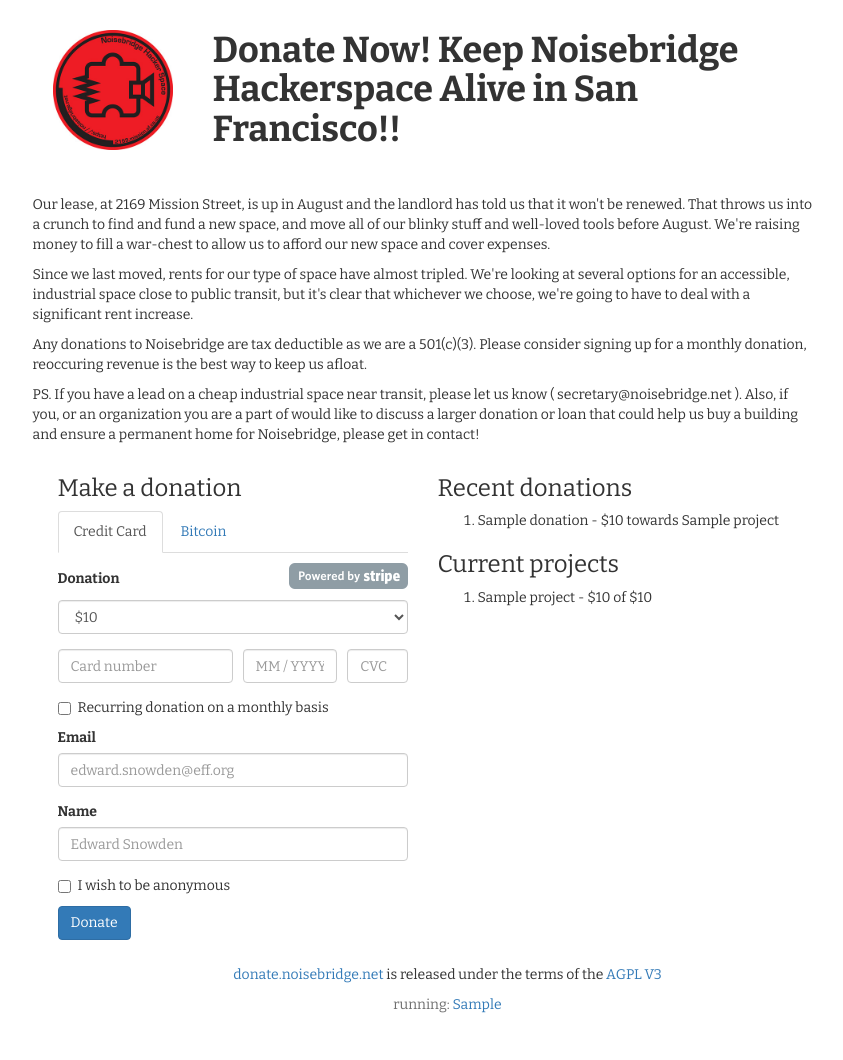
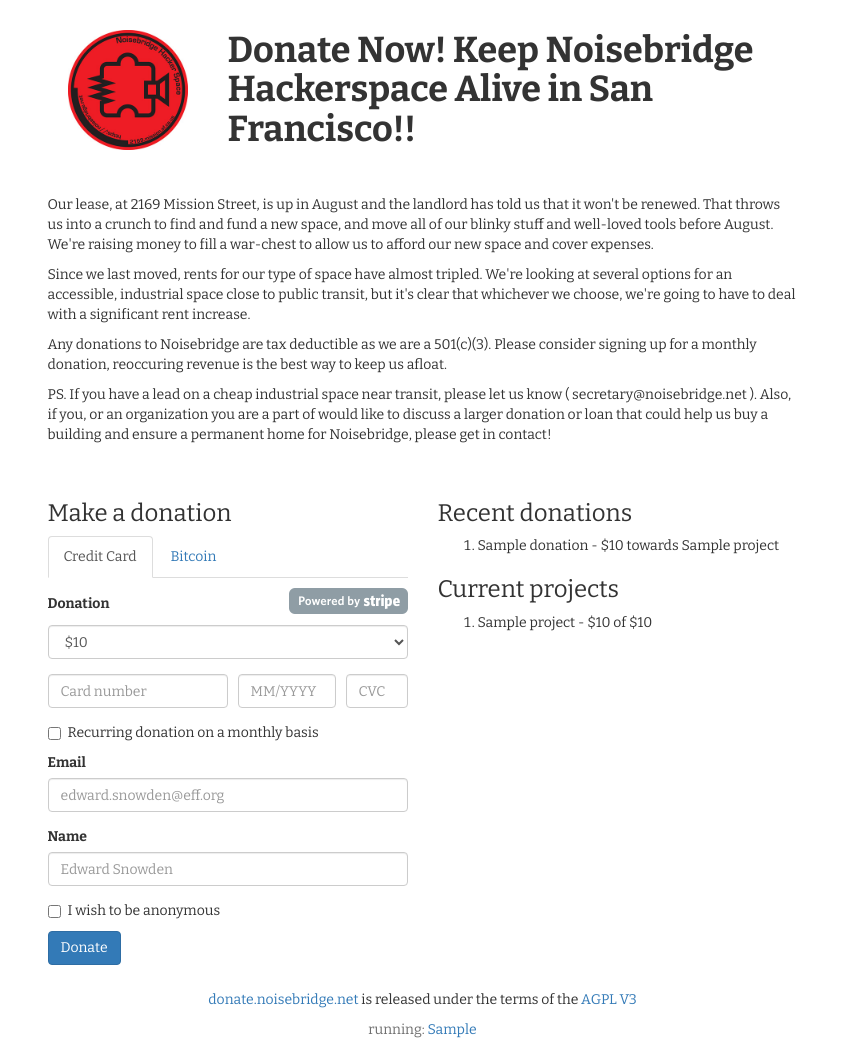
Before and after one commit to noisebridge/python-nb-donate, a Python web app: template donate/templates/main.html in a window 1280 px wide. Shown: the whole page, without its empty margins (270-1113 px from the left). Before the commit the page ends 1013 px from the top, so only its background shows below. Run offline with Jinja, Linux system fonts and the light colour scheme; the template is opened without the code that fills it: most values are stand-ins (such as "Sample title", 1, 10 or a date in 2020); some libraries are stand-ins or nearby versions.

Commit message:
HTML/CSS overhaul to validate

```diff
--- a/donate/static/css/donate.css
+++ b/donate/static/css/donate.css
@@ -39,7 +39,7 @@ body {
   justify-content: space-between;
   align-items: center;
 }
-.donation-form .form-group.amount label span.powered_by_stripe {
+.donation-form .form-group.amount label span.powered-by-stripe {
   display: inline-block;
   background-image: url("../images/powered_by_stripe.png");
   background-size: 119px 26px;
@@ -123,7 +123,7 @@ body {
 /* Medium */
 @media only screen and (min-width: 481px) and (max-width: 800px) {
   .container {
-    max-width: 600px;
+    max-width: 800px;
   }
 
   .donation-title {
--- a/donate/static/js/donate.js
+++ b/donate/static/js/donate.js
@@ -21,6 +21,7 @@ jQuery(function ($) {
       exp_month: $form.find(".cc-exp"),
       exp_year: $form.find(".cc-exp")
     }, function (status, response) {
+    console.log(status,response)
       if (response.error) {
         displayError($form, response.error);
         $form.find("button").prop("disabled", false);
@@ -36,11 +37,17 @@ jQuery(function ($) {
 
   // Allow for custom amounts when "Other" selected in donation amount dropdown
   $("form.donation-form select").on("change", function (e) {
-    if ($(e.target).val() === "other") {
+    if ($(this).val() === "other") {
       $("form.donation-form #donation-form-custom-amount").show();
     }
     else {
       $("form.donation-form #donation-form-custom-amount").hide();
     }
   });
+
+  // Enable/disable name input when anonymous option is ticked
+  $("#donation-form-anonymous").on("change", function (e) {
+    $("#donation-form-name").prop("disabled", $(this).prop("checked"));
+    $("#donation-form-name").prop("required", $(this).prop("checked"));
+  });
 });
--- a/donate/templates/base.html
+++ b/donate/templates/base.html
@@ -1,5 +1,5 @@
 <!DOCTYPE html>
-<html>
+<html lang="en">
   <head>
     <title>{% block title %}Donate{% endblock title %}</title>
     {% block head_favicon %}
@@ -7,18 +7,19 @@
     {% endblock head_favicon %}
     {% block head_meta %}
       {% block head_meta_charset %}
-        <meta http-equic="Content-Type" content="text/html; charset=utf-8" />
+        <meta http-equiv="Content-Type" content="text/html; charset=utf-8" />
       {% endblock head_meta_charset %}
-      {% block head_meta_contentlanguage %}
-        <meta http-equiv="Content-Language" value="en-US" />
-      {% endblock head_meta_contentlanguage %}
       {% block head_meta_viewport %}
         <meta name="viewport" content="width=device-width, initial-scale=1.0">
       {% endblock head_meta_viewport %}
     {% endblock head_meta %}
     {% block head_css %}
+      {% block head_css_lib %}
+        <link rel="stylesheet" href="https://maxcdn.bootstrapcdn.com/bootstrap/3.3.7/css/bootstrap.min.css"
+          integrity="sha384-BVYiiSIFeK1dGmJRAkycuHAHRg32OmUcww7on3RYdg4Va+PmSTsz/K68vbdEjh4u" crossorigin="anonymous"
+        >
+      {% endblock head_css_lib %}
       {% block head_css_site %}
-        <link rel="stylesheet" href="https://maxcdn.bootstrapcdn.com/bootstrap/3.3.7/css/bootstrap.min.css" integrity="sha384-BVYiiSIFeK1dGmJRAkycuHAHRg32OmUcww7on3RYdg4Va+PmSTsz/K68vbdEjh4u" crossorigin="anonymous">
         <link href="static/css/donate.css" rel="stylesheet" media="screen">
       {% endblock head_css_site %}
       {% block head_css_section %}{% endblock head_css_section %}
@@ -27,24 +28,31 @@
   </head>
   <body>
 
-    <div id="content">{% block content %}{% endblock %}</div>
+    <div id="content">
+    {% block content %}{% endblock %}
 
     {% block footer %}
+      <!-- Footer -->
       <div class="container footer">
         <div class="row">
           <div class="col-md-8 col-md-offset-3">
             <p>
-              <a href="https://donate.noisebridge.net/">donate.noisebridge.net</a> is released under the terms of the <a href="https://gnu.org/licenses/agpl.html">AGPL V3</a>
+              <a href="https://donate.noisebridge.net/">donate.noisebridge.net</a>
+              is released under the terms of the <a href="https://gnu.org/licenses/agpl.html">AGPL V3</a>
             </p>
             <p class="meta">running: <a href="{{ repo_path }}{{ git_sha }}">{{ git_sha }}</a></p>
           </div>
         </div>
       </div>
     {% endblock footer %}
+    </div> <!-- end content -->
 
+    <!-- External scripts -->
     <script src="https://ajax.googleapis.com/ajax/libs/jquery/1.11.1/jquery.min.js"></script>
     <script src="//maxcdn.bootstrapcdn.com/bootstrap/3.2.0/js/bootstrap.min.js"></script>
     <script src="https://js.stripe.com/v2/"></script>
+
+    <!-- Internal scripts -->
     <script src="../static/js/donate.js"></script>
 
   </body>
--- a/donate/templates/main.html
+++ b/donate/templates/main.html
@@ -1,17 +1,20 @@
 {% extends "base.html" %}
+{% block content %}
+      <div class="container">
 
-{% block content %}
-
-  <div class="container">
-    <div class="row">
-      <div class="col-md-8 col-md-offset-3 donation-header">
-        <div class="row donation-title">
+        <!-- Header -->
+        <div class="row donation-header">
+          <div class="col-md-8 col-md-offset-3 donation-title">
             <a href="https://donate.noisebridge.net/">
               <img class="center noisebridge_logo" src="../static/images/noisebridge_logo.jpg" alt="Noisebridge logo" />
             </a>
             <h1>Donate Now! Keep Noisebridge Hackerspace Alive in San Francisco!!</h1>
           </div>
+        </div>
+
+        <!-- Copy text -->
         <div class="row donation-copy">
+          <div class="col-md-8 col-md-offset-3">
             <p>
               Our lease, at 2169 Mission Street, is up in August and the landlord has told us that it won't be renewed.
               That throws us into a crunch to find and fund a new space, and move all of our blinky stuff and well-loved
@@ -34,8 +37,10 @@
           </div>
         </div>
 
-      <div class="col-md-12 col-md-offset-1">
-        <div class="col-md-4 col-md-offset-2 donation-form">
+        <div class="row">
+
+          <!-- Donation form -->
+          <div class="col-md-4 col-md-offset-3 donation-form">
             <h3>Make a donation</h3>
             <div class="alerts"></div>
 
@@ -48,15 +53,18 @@
               <div class="tab-content">
                 <div role="tabpanel" class="tab-pane active" id="credit-card">
                   <form class="donation-form" action="/donations/charges" accept-charset="UTF-8" method="post">
+
+                    <!--
                     <input name="utf8" type="hidden" value="&#x2713;" />
                     <input type="hidden" name="authenticity_token" value="CLEEjMbh7v+witbVpmWXmvuoJSONbouk98RovQWNwtNal/vRARndzw+Kl3WCyhZV26PWZNap2KWTgI5Zxf4yOA==" />
+                    -->
 
                     <!-- Donation amount -->
                     <div class="form-group amount">
                       <label for="charge[amount]">
                         Donation
                         <a href="https://stripe.com">
-                        <span class="powered_by_stripe"></span>
+                          <span class="powered-by-stripe"></span>
                         </a>
                       </label>
 
@@ -68,6 +76,7 @@
                         <option value="160">$160</option>
                         <option value="other">Other</option>
                       </select>
+
                       <div id="donation-form-custom-amount">
                         <div class="input-group custom-amount">
                           <span class="input-group-addon">$</span>
@@ -79,9 +88,9 @@
 
                     <!-- Credit card details -->
                     <div class="form-group cc-details">
-                    <input type="text" class="form-control cc-number" size="20" data-stripe="number" inputmode="numeric" placeholder="Card number" />
-                    <input type="text" class="form-control cc-exp" data-stripe="exp" inputmode="numeric" placeholder="MM / YYYY">
-                    <input type="text" class="form-control cc-cvc" size="20" data-stripe="cvc" inputmode="numeric" placeholder="CVC" />
+                      <input type="text" class="form-control cc-number" data-stripe="number" inputmode="numeric" placeholder="Card number" required />
+                      <input type="text" class="form-control cc-exp" data-stripe="exp" inputmode="numeric" placeholder="MM/YYYY" required />
+                      <input type="text" class="form-control cc-cvc" data-stripe="cvc" inputmode="numeric" placeholder="CVC" />
                     </div>
 
                     <div class="checkbox">
@@ -93,17 +102,17 @@
                     <!-- Donor information -->
                     <div class="form-group">
                       <label for="donor[email]">Email</label>
-                    <input type="email" class="form-control" name="donor[email]" placeholder="edward.snowden@eff.org" %>
+                      <input type="email" class="form-control" name="donor[email]" placeholder="edward.snowden@eff.org" />
                     </div>
 
                     <div class="form-group">
                       <label for="donor[name]">Name</label>
-                    <input type="text" class="form-control" name="donor[name]" placeholder="Edward Snowden" %>
+                      <input id="donation-form-name" type="text" class="form-control" name="donor[name]" placeholder="Edward Snowden" required />
                     </div>
 
                     <div class="checkbox">
                       <label>
-                      <input type="checkbox" name="donor[anonymous]"> I wish to be anonymous
+                        <input id="donation-form-anonymous" type="checkbox" name="donor[anonymous]"> I wish to be anonymous
                       </label>
                     </div>
 
@@ -124,6 +133,7 @@
             </div>
           </div>
 
+          <!-- Summary of recent donations and projects -->
           <div class="col-md-4 clo-md-offset-2 summary">
             <div class="table-container">
               <h3>Recent donations</h3>
@@ -143,6 +153,7 @@
               </ol>
             </div>
           </div>
-  </div>
 
+        </div> <!-- end row -->
+      </div> <!-- end container -->
 {% endblock %}
```
Lines whose indentation alone changed are shown as unchanged.
